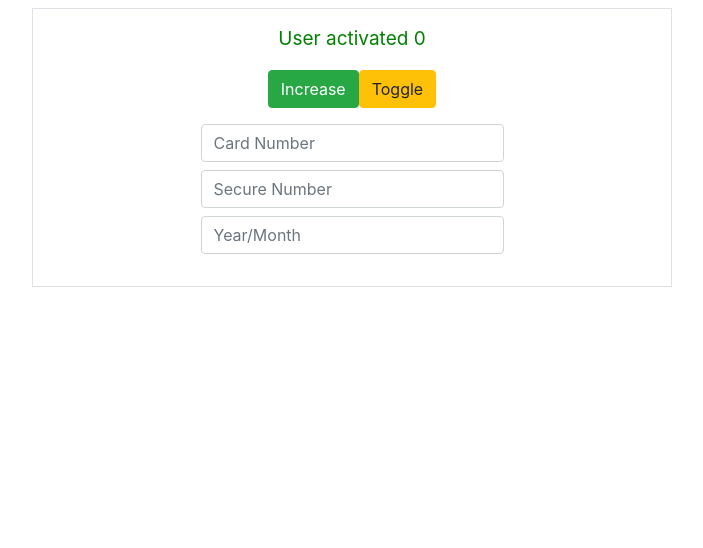
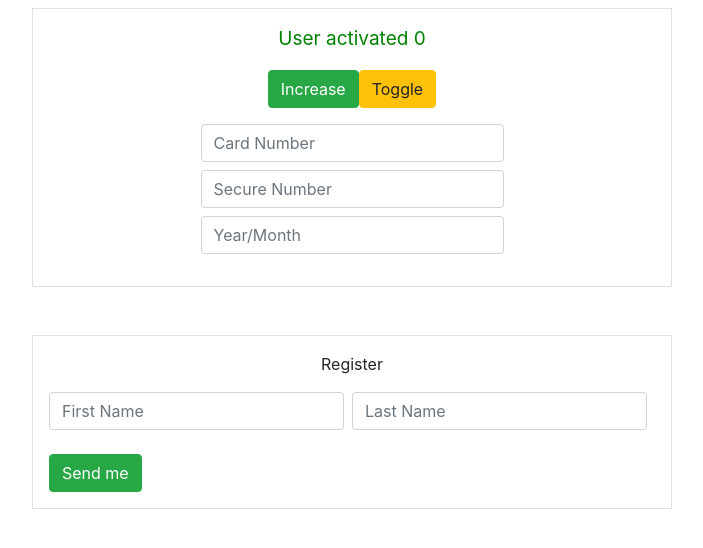
Before and after one commit to M-Orziboyev/react40, a React (Create React App) app: page / in a window 1280 px wide. Shown: the top 548 px of the page, without its empty margins (288-991 px from the left). Built offline with nearby package versions, Linux system fonts and the light colour scheme.

Commit message:
make own hook in reactjs

```diff
--- a/src/components/app/App.js
+++ b/src/components/app/App.js
@@ -1,4 +1,4 @@
-import { useCallback, useState, useMemo, useRef, useEffect   } from "react";
+import { useCallback, useState, useMemo, useRef, useEffect } from "react";
 import CounterItem from "../counter-item/CounterItem";
 
 // class User extends Component {
@@ -74,7 +74,7 @@ const User = () => {
   const handleInput = (e) => {
     const val = e.target.value;
     setCardNumber(val)
-    if (val.length === 16){
+    if (val.length === 16) {
       cvcRef.current.focus()
       console.log(val.length);
     }
@@ -83,7 +83,7 @@ const User = () => {
   const cvcInput = e => {
     const val = e.target.value;
     setCvcNumber(val);
-    if (val.length === 3){
+    if (val.length === 3) {
       dataCvc.current.focus();
     }
   }
@@ -93,7 +93,7 @@ const User = () => {
   useEffect(() => {
     console.log(cvcRef.current);
   });
-    const colors = {
+  const colors = {
     fontSize: '19px',
     color: active ? 'green' : 'red'
   }
@@ -108,9 +108,9 @@ const User = () => {
           <button className="btn btn-success" onClick={onIncrement}>Increase</button>
           <button className="btn btn-warning" onClick={onToggle}>Toggle</button>
         </div>
-          <input type="number" className="form-control mt-3 w-50 mx-auto" placeholder="Card Number" onChange={handleInput} value={cardNumber}/>
-          <input ref={cvcRef} type="number" className="form-control mt-2 w-50 mx-auto" placeholder="Secure Number" onChange={cvcInput} value={cvcNumber}/>
-          <input ref={dataCvc} type="number" className="form-control mt-2 w-50 mx-auto mb-3" placeholder="Year/Month" />
+        <input type="number" className="form-control mt-3 w-50 mx-auto" placeholder="Card Number" onChange={handleInput} value={cardNumber} />
+        <input ref={cvcRef} type="number" className="form-control mt-2 w-50 mx-auto" placeholder="Secure Number" onChange={cvcInput} value={cvcNumber} />
+        <input ref={dataCvc} type="number" className="form-control mt-2 w-50 mx-auto mb-3" placeholder="Year/Month" />
         <CounterItem counterGenerate={counterGenerate} />
       </div>
     </div>
@@ -122,8 +122,39 @@ const App = () => {
   return (
     <div>
       <User firstName='Muzaffar' lastName='Orziboyev' link='t.me://rehpargotyrC' />
+      <Sudo />
     </div>
   );
 }
 
+
+const Sudo = () => {
+  const [firstname, setFirstname] = useState('');
+  const [lastname, setLastname] = useState('');
+
+  const validateInput = text => {
+    if (text.search(/\d/) >= 0) {
+      return true
+    } else {
+      return false
+    }
+  }
+  const firstnameColor = validateInput(firstname) ? 'text-danger' : null
+  const lastnameColor = validateInput(lastname) ? 'text-danger' : null
+
+
+  return (
+    <div className="w-50 mx-auto mb-5">
+      <div className="border p-3 mt-5">
+        <p className="text-center fs-3">Register</p>
+        <div className="d-flex gap-3">
+          <input type="text" className={`form-control mb-2 mr-sm-2 ${firstnameColor}`} placeholder="First Name" value={firstname} onChange={e=> setFirstname(e.target.value)}/>
+          <input type="text" className={`form-control mb-2 mr-sm-2 ${lastnameColor}`} placeholder="Last Name" value={lastname} onChange={e=> setLastname(e.target.value)} />
+        </div>
+        <button className="mt-3 btn btn-success" >Send me</button>
+      </div>
+    </div>
+  )
+}
+
 export default App;
```
Also changed, not shown: src/components/shaxsiyHook/hook.js (added, +11 -0 lines).
